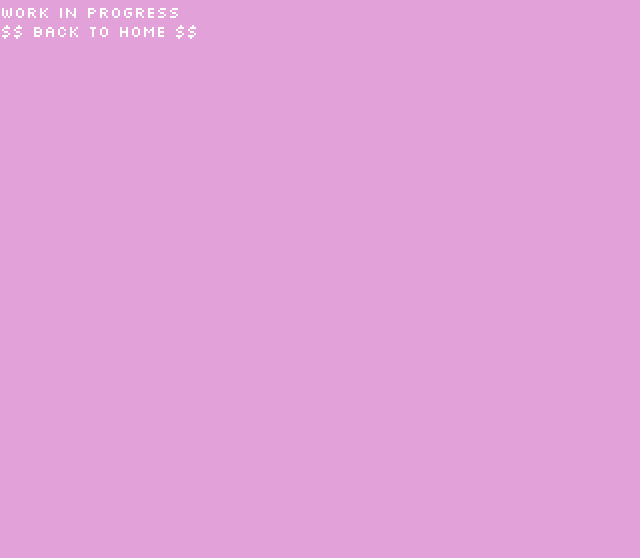
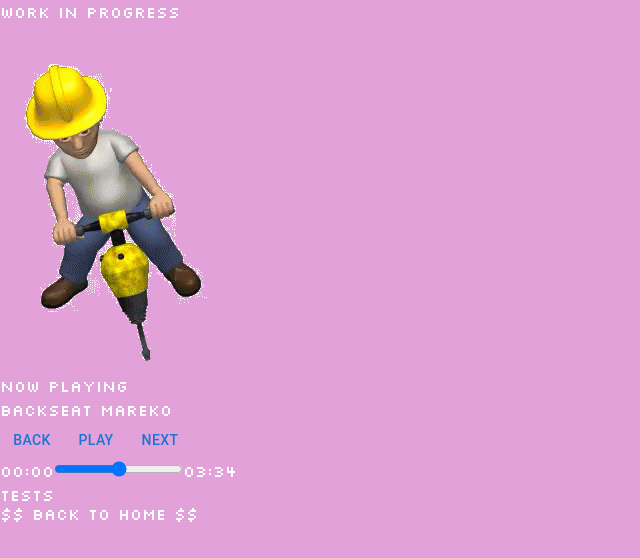
Before and after one commit to actualrockstar/mareko-site, a Next.js app: page /world in a window 1280 px wide. Shown: the top 558 px of the page, without its empty margins (0-640 px from the left). Built offline with nearby package versions, Linux system fonts and the light colour scheme.

Commit message:
audio player additon, still WIP

```diff
--- a/package.json
+++ b/package.json
@@ -15,7 +15,9 @@
     "ani-cursor": "^0.0.5",
     "next": "14.1.4",
     "react": "^18",
+    "react-audio-player": "^0.17.0",
     "react-dom": "^18",
+    "react-h5-audio-player": "^3.9.1",
     "react-twitch-embed": "^3.0.2",
     "styled-components": "^6.1.8"
   },
--- /dev/null
+++ b/src/app/_components/AudioPlayer.tsx
@@ -0,0 +1,43 @@
+'use client'
+//Components
+import DisplayTrack from "./DisplayTrack";
+import Control from "./Control";
+import ProgressBar from "./ProgressBar";
+
+import { useState, useRef } from 'react';
+
+import myTrack from '/backseat.mp3';
+import ReactAudioPlayer from "react-audio-player";
+
+const tracks = [
+    {
+        title:'backseat',
+        src: '/backseat.mp3',
+        artist: 'Mareko'
+    }
+]
+
+
+export default function AudioPlayer() {
+    const [currentTrack, setCurrentTrack] = useState(tracks[0])
+    const audioRef = useRef();
+    console.log(audioRef);
+
+    return (
+      <div className="audio-player">
+        <div className="inner">
+            <DisplayTrack currentTrack={currentTrack} audioRef={audioRef}/>
+            <Control audioRef={audioRef}/>
+            <ProgressBar />
+        </div>
+        <div>
+            TESTS
+
+            <ReactAudioPlayer
+                src="backseat.mp3"
+
+                />
+        </div>
+      </div>
+    );
+  }
--- /dev/null
+++ b/src/app/_components/Control.tsx
@@ -0,0 +1,32 @@
+import { Button } from "@mui/material";
+import { useState, useEffect } from "react";
+
+interface ControlProps {
+    audioRef: any;
+}
+
+export default function Control({audioRef}: ControlProps) {
+    const [isPlaying, setIsPlaying] = useState(false);
+
+    const togglePlayPause = () => {
+        setIsPlaying((prev) => !prev);
+    }
+
+    useEffect(() => {
+        if (isPlaying) {
+          audioRef.current.play();
+        } else {
+          audioRef.current.pause();
+        }
+      }, [isPlaying, audioRef]);
+
+    return (
+      <div>
+        <div>
+            <Button>BACK</Button>
+            <Button onClick={togglePlayPause}>{isPlaying ? 'PAUSE':'PLAY'}</Button>
+            <Button>NEXT</Button>
+        </div>
+      </div>
+    );
+  }
--- /dev/null
+++ b/src/app/_components/DisplayTrack.tsx
@@ -0,0 +1,16 @@
+interface DisplayTrackProps {
+    currentTrack: any;
+    audioRef: any;
+}
+
+export default function DisplayTrack({currentTrack, audioRef}: DisplayTrackProps) {
+    return (
+      <div>
+        <audio src={currentTrack.src} ref={audioRef}/>
+        <div className="audio info">
+            <h1>Now Playing</h1>
+            {currentTrack.title} {currentTrack.artist}
+        </div>
+      </div>
+    );
+  }
--- /dev/null
+++ b/src/app/_components/ProgressBar.tsx
@@ -0,0 +1,11 @@
+import './audio-styles.css';
+
+export default function ProgressBar() {
+    return (
+        <div>
+        <span className="time current">00:00</span>
+        <input type="range" />
+        <span className="time">03:34</span>
+      </div>
+    );
+  }
--- /dev/null
+++ b/src/app/_components/audio-styles.css
@@ -0,0 +1,11 @@
+input[type="range"] {
+    --range-progress: 0;
+
+  }
+
+input[type="range"]::before {
+
+    background: #f50;
+    width: var(--range-progress);
+
+  }
--- a/src/app/globals.css
+++ b/src/app/globals.css
@@ -27,3 +27,15 @@ body {
     text-wrap: balance;
   }
 }
+
+input[type="range"] {
+  --range-progress: 0;
+
+}
+
+input[type="range"]::before {
+
+  background: #f50;
+  width: var(--range-progress);
+
+}
--- a/src/app/page.tsx
+++ b/src/app/page.tsx
@@ -7,6 +7,7 @@ import React, {useState} from "react";
 import PopUp from "./popUp";
 import Icon from "./_components/icon";
 import dynamic from "next/dynamic";
+
 
 export default function Home() {
   const clickIntro = () => {
--- a/src/app/world/page.tsx
+++ b/src/app/world/page.tsx
@@ -1,10 +1,14 @@
 import Link from "next/link";
-
+import AudioPlayer from "../_components/AudioPlayer";
 
 export default function Page3() {
   return (
     <div>
         <h1>Work In Progress</h1>
+        <img src='/construction.gif'></img>
+
+        <AudioPlayer></AudioPlayer>
+
         <Link href="/"><p className='animate-bounce-slow'>$$ Back to Home $$</p></Link>
     </div>
   );
```
Also changed, not shown: src/styles/Home.module.css (+13 -0 lines), 2 other files (tests, documents, lock files or other folders).
